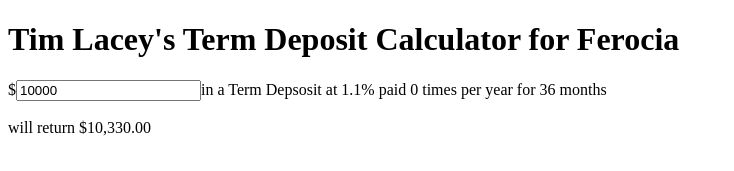
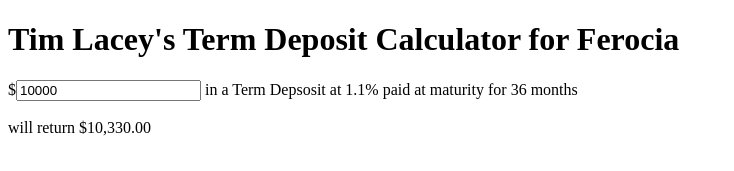
Before and after one commit to timalacey/Ferocia-takehome, a React (Vite) app: page / in a window 1280 px wide. Shown: the top 171 px of the page, without its empty margins (0-734 px from the left). Built offline with nearby package versions, Linux system fonts and the light colour scheme.

Commit message:
conditionally display "at maturity"

```diff
--- a/App.jsx
+++ b/App.jsx
@@ -32,9 +32,9 @@ export default function App() {
           name="P"
           type="number"
         />
-        <label>
-          in a Term Depsosit at {INPUTS.r.defaultValue}% paid {INPUTS.n.defaultValue} times per year for {INPUTS.t.defaultValue} months
-        </label>
+        <label> in a Term Depsosit at {INPUTS.r.defaultValue}%</label>
+        <label> paid {(INPUTS.n.defaultValue > 0) ? `${INPUTS.n.defaultValue} times per year`: 'at maturity'}</label>
+        <label> for {INPUTS.t.defaultValue} months</label>
         <br />
         <br />
       </form>
```
